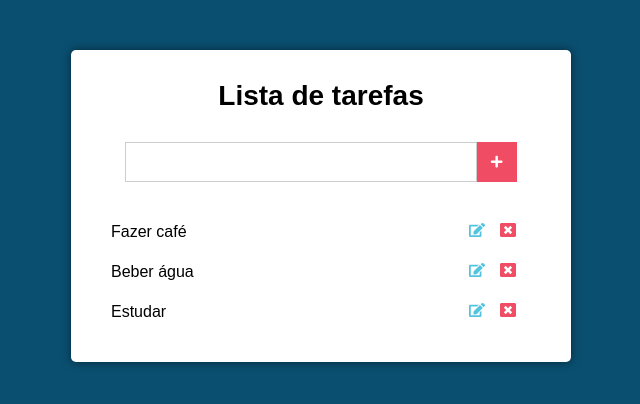
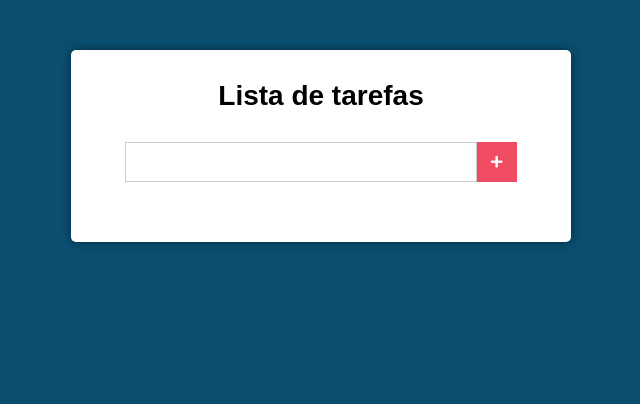
Before and after one commit to anacperdigao/Lista-de-Tarefas-React, a React (Create React App) app: page / in a window 1280 px wide. Shown: the top 404 px of the page, without its empty margins (319-959 px from the left). Built offline with nearby package versions, Linux system fonts and the light colour scheme.

Commit message:
feat: adicionando funcionalidade apaga tarefa

```diff
--- a/src/components/Main.css
+++ b/src/components/Main.css
@@ -38,6 +38,10 @@
   justify-content: center;
 }
 
+.form button[type = "submit"]:hover{
+  opacity: 0.8;
+}
+
 .tarefas{
   margin-top: 30px;
 }
@@ -72,3 +76,9 @@
 .tarefas li:hover .delete {
   color:black;
 }
+
+.tarefas li span {
+  display: flex;
+  justify-content: center;
+  align-items: center;
+}
--- a/src/components/Main.js
+++ b/src/components/Main.js
@@ -26,11 +26,7 @@ class Main extends Component {
 // Segunda forma mais curta
   state = {
     novaTarefa: '',
-    tarefas: [
-      'Fazer café',
-      'Beber água',
-      'Estudar',
-    ],
+    tarefas: [],
   };
 
   // Usei arrow function nesse método para prender o this dentro
@@ -39,6 +35,35 @@ class Main extends Component {
     this.setState({
       novaTarefa: evento.target.value,
     })
+  }
+
+  handleSubmit = (evento) => {
+    evento.preventDefault();
+    const { tarefas } = this.state;
+    let {novaTarefa} = this.state;
+    novaTarefa = novaTarefa.trim(); // trim elimina espaço no inicio e no fim
+
+    if(tarefas.indexOf(novaTarefa) !== -1) return; //Aqui só estou checkando se ja existe uma tarefa igual
+
+    const novasTarefas = [...tarefas]; //Estou copiando o array para nao alterar o original
+
+    this.setState({
+      tarefas: [...novasTarefas, novaTarefa],
+    })
+  }
+
+  handleDelete = (evento, index) => {
+    const { tarefas } = this.state;
+    const novasTarefas = [...tarefas];
+    novasTarefas.splice(index, 1)
+
+    this.setState({
+      tarefas: [...novasTarefas],
+    })
+  }
+
+  handleEdit = (evento, index) => {
+
   }
 
 
@@ -51,7 +76,7 @@ class Main extends Component {
 
         <h1>Lista de tarefas</h1>
 
-        <form className="form" action="#">
+        <form onSubmit={this.handleSubmit} className="form" action="#">
           <input
             onChange={this.handleChange}
             type="text"
@@ -63,13 +88,22 @@ class Main extends Component {
         </form>
 
         <ul className="tarefas">
-          {tarefas.map(tarefa => (
+          {tarefas.map((tarefa, index) => (
           <li key={tarefa}>
             {tarefa}
-            <div>
-              <FaEdit className="edit"/>
-              <FaWindowClose  className="delete"/>
-            </div>
+            <span>
+              <FaEdit
+              onClick={(evento) => this.handleEdit(evento, index)}
+              className="edit"
+              />
+
+              <FaWindowClose
+              // aqui seria dessa forma abaixo, só que como eu quero puxar o indice também, vou fazer uma função pegando ele do map.
+              // onClick={this.handleDelete}
+              onClick={(evento) => this.handleDelete(evento, index)}
+              className="delete"
+              />
+            </span>
           </li>
           ))}
         </ul>
```
